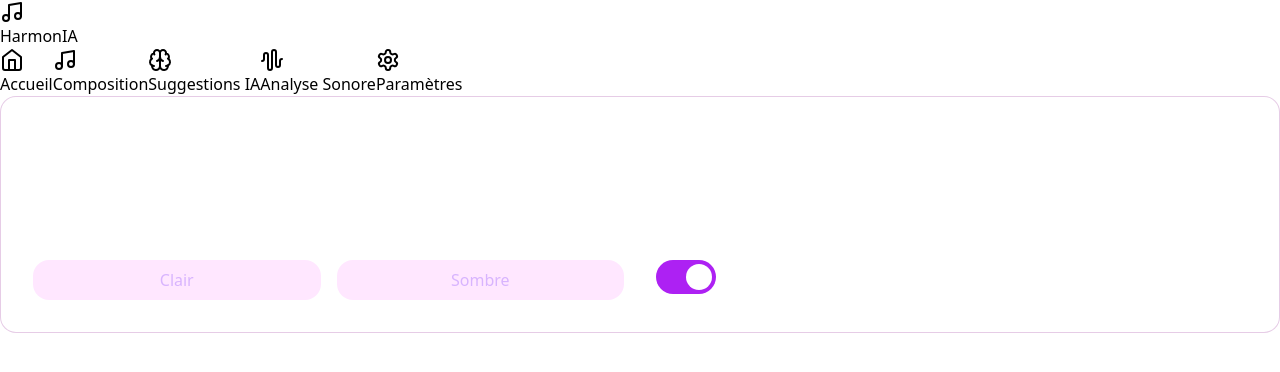
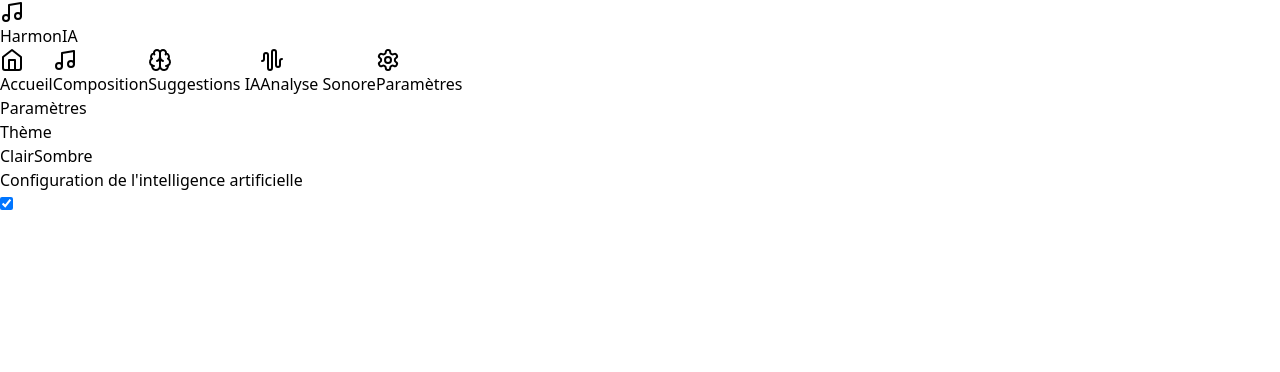
Before and after one commit to sozenka/H25-SIM-Eq4, a React (Vite) app: page / in a window 1280 px wide. Both pictures are taken after a click on the button "Paramètres". Shown: the top 372 px of the page. Built offline with nearby package versions, Linux system fonts and the light colour scheme.

Commit message:
Update index.css

```diff
--- a/src/index.css
+++ b/src/index.css
@@ -1,131 +1,3 @@
 @tailwind base;
 @tailwind components;
 @tailwind utilities;
-
-.settings-container {
-    background: rgba(255, 255, 255, 0.05);
-    backdrop-filter: blur(10px);
-    border: 1px solid rgba(128, 0, 128, 0.2);
-    border-radius: 1rem;
-    padding: 2rem;
-  }
-
-  .settings-title {
-    font-size: 1.875rem;
-    font-weight: bold;
-    color: white;
-    margin-bottom: 2rem;
-  }
-
-  .settings-grid {
-    display: grid;
-    grid-template-columns: repeat(2, 1fr);
-    gap: 2rem;
-  }
-
-  .section {
-    display: flex;
-    flex-direction: column;
-    gap: 1.5rem;
-  }
-
-  .section-title {
-    font-size: 1.25rem;
-    font-weight: 600;
-    color: white;
-  }
-
-  .option-group {
-    display: flex;
-    flex-direction: column;
-    gap: 1rem;
-  }
-
-  .option-label {
-    color: rgba(216, 180, 254, 1);
-    margin-bottom: 0.5rem;
-    font-size: 1.5rem;
-  }
-
-  .button-group {
-    display: flex;
-    gap: 1rem;
-  }
-
-  .theme-button {
-    flex: 1;
-    padding: 0.5rem 0;
-    border-radius: 1rem;
-    background: rgba(253, 20, 253, 0.1);
-    color: rgba(216, 180, 254, 1);
-    transition: background-color 0.2s;
-    cursor: pointer;
-  }
-
-  .theme-button:hover {
-    background: rgba(233, 89, 233, 0.2);
-  }
-
-  .toggle-input {
-    cursor: pointer;
-  }
-
-  .toggle-label {
-    color: #a855f7;
-    font-weight: 600;
-  }
-
-  .switch {
-    position: relative;
-    display: inline-block;
-    width: 60px;
-    height: 34px;
-  }
-
-  .switch input {
-    opacity: 0;
-    width: 0;
-    height: 0;
-  }
-
-  .slider {
-    position: absolute;
-    cursor: pointer;
-    top: 0;
-    left: 0;
-    right: 0;
-    bottom: 0;
-    background-color: #ccc;
-    transition: .4s;
-  }
-
-  .slider:before {
-    position: absolute;
-    content: "";
-    height: 26px;
-    width: 26px;
-    left: 4px;
-    bottom: 4px;
-    background-color: white;
-    transition: .4s;
-  }
-
-  input:checked + .slider {
-    background-color: #ad21f3;
-  }
-
-  input:focus + .slider {
-    box-shadow: 0 0 1px #ad21f3;
-  }
-
-  input:checked + .slider:before {
-    transform: translateX(26px);
-  }
-
-  .slider.round {
-    border-radius: 34px;
-  }
-
-  .slider.round:before {
-    border-radius: 50%;
-  }
```
